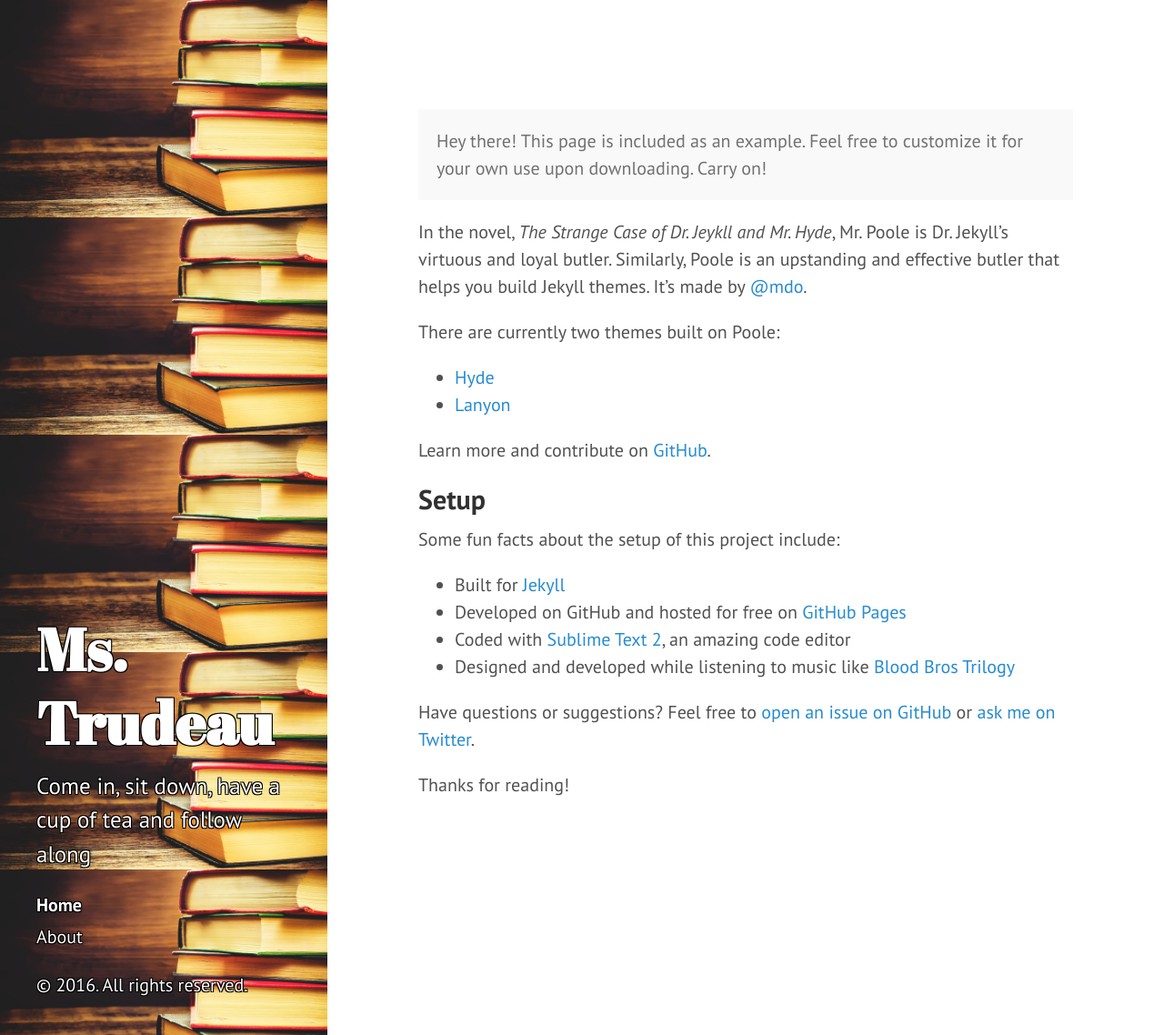
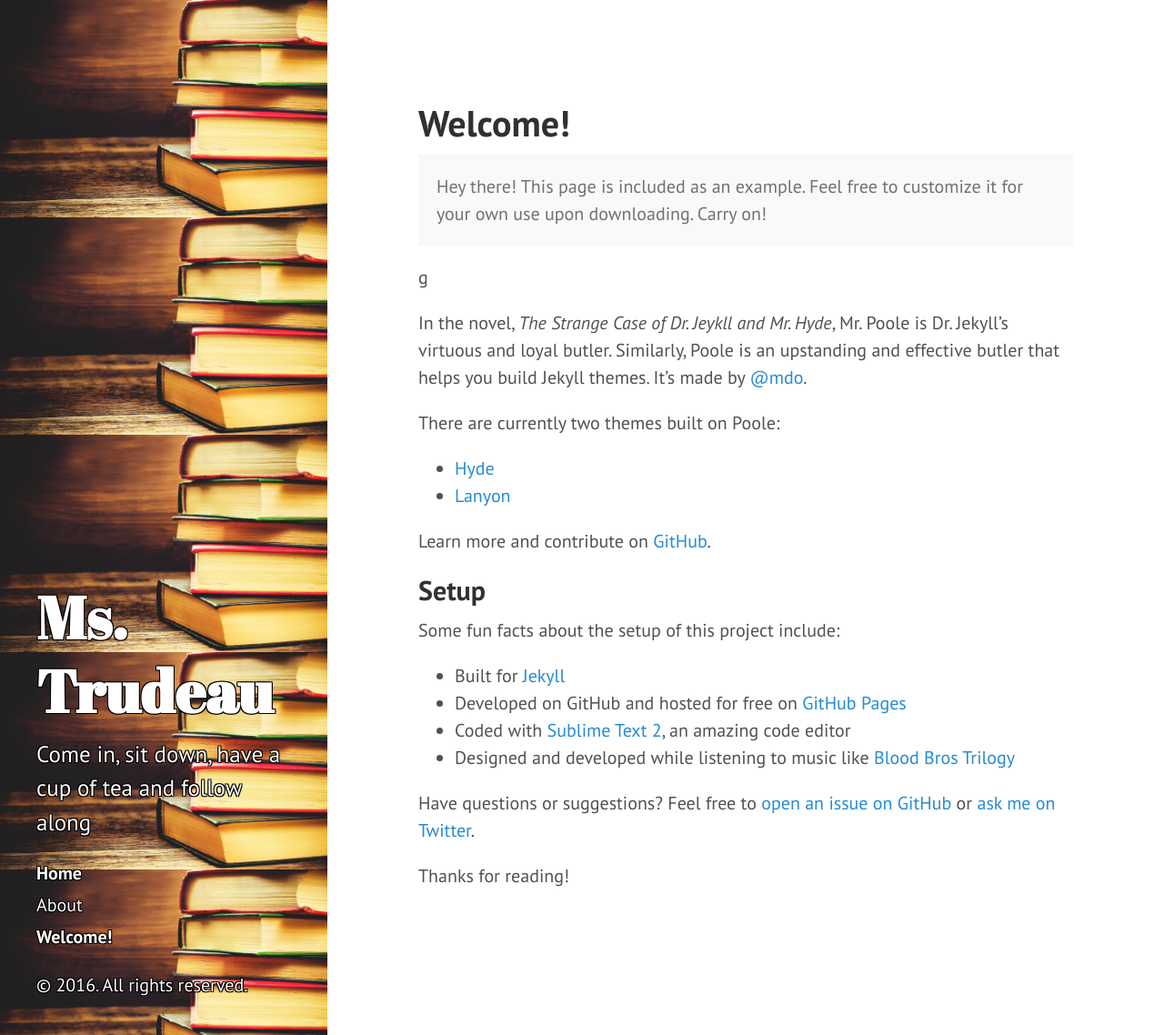
Before and after one commit to JourdanTrudeau/JourdanTrudeau.github.io, a Jekyll site: the page built from index.md, in a window 1280 px wide and 1138 px high. Shown: the whole window at 91% size. Built offline with Jekyll 4.4.1, drawn with Linux system fonts in a browser that asks for light colours.

Commit message:
Updated index.md

```diff
--- a/index.md
+++ b/index.md
@@ -1,11 +1,12 @@
 ---
 layout: page
 published: true
+title: Welcome!
 ---
 
 <p class="message">
   Hey there! This page is included as an example. Feel free to customize it for your own use upon downloading. Carry on!
-</p>
+</p>g
 
 In the novel, *The Strange Case of Dr. Jeykll and Mr. Hyde*, Mr. Poole is Dr. Jekyll's virtuous and loyal butler. Similarly, Poole is an upstanding and effective butler that helps you build Jekyll themes. It's made by [@mdo](https://twitter.com/mdo).
 
```
